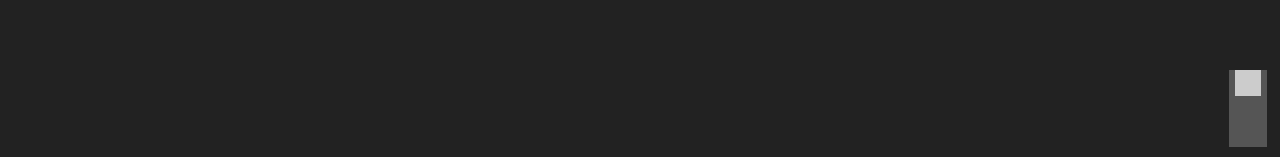
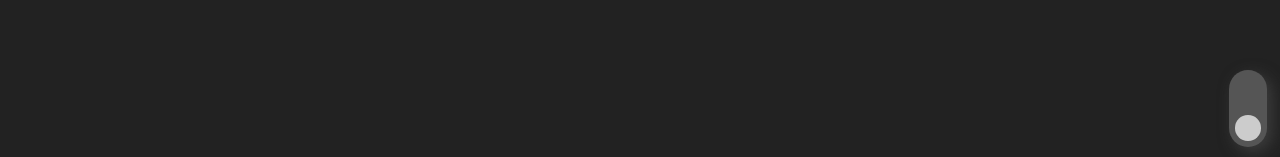
Before and after one commit to JoacoEsteban/epic-todo-list, a Vue app: page / in a window 1280 px wide. Shown: the part 640-797 px from the top of the page. Built offline with nearby package versions, Linux system fonts and the light colour scheme.

Commit message:
switch animation and box-shadows

```diff
--- a/src/components/Index.vue
+++ b/src/components/Index.vue
@@ -1,8 +1,9 @@
 <template>
 <div class="main-container">
   <div @click="toggleTheme" class="theme-switch">
-    <div class="track">
-      <div class="thumb" />
+    <div
+    class="track box-shadow">
+      <div class="thumb" :class="{'down': darkTheme}" />
     </div>
   </div>
   <!-- <div class="big-title w100">
@@ -68,6 +69,7 @@ export default {
       document.documentElement.style.setProperty('--background-color', 'var(--' + theme + '-bg)')
       document.documentElement.style.setProperty('--text-color', 'var(--' + theme + '-text-color)')
       document.documentElement.style.setProperty('--secondary', 'var(--' + theme + '-secondary)')
+      document.documentElement.style.setProperty('--box-shadow-color', 'var(--' + theme + '-box-shadow)')
     }
   }
 }
@@ -117,19 +119,37 @@ export default {
   right: 1em;
 
   .track {
+    cursor: pointer;
     position: relative;
     height: 6em;
     width: 3em;
     background-color: var(--secondary);
-
+    border-radius: 2em;
+    transition: transform var(--transition);
+    &:hover {
+      transform: scale(1.1)
+    }
+    &:active {
+      transform: scale(.98)
+    }
     .thumb {
       $size: 2em;
       $sides: $size / 4;
+
+      background-color: var(--text-color);
       position: absolute;
+      border-radius: 50%;
+
       height: $size;
       left: $sides;
       right: $sides;
-      background-color: var(--text-color);
+      transition: top var(--transition);
+
+      top: $sides;
+
+      &.down {
+        top: calc(100% - #{$size} - #{$sides})
+      }
     }
   }
 }
--- a/src/components/Todo.vue
+++ b/src/components/Todo.vue
@@ -1,5 +1,5 @@
 <template>
-<div :class="{'pull': pull}" class="container">
+<div :class="{'pull': pull}" class="container box-shadow">
   <div class="title">{{todo.text}}</div>
   <div class="point75-em">
     Created <strong>{{todo.created | time}}</strong>
@@ -39,7 +39,7 @@ export default {
   margin-bottom: 1em;
   // width: 100%;
   border-radius: .3em;
-  $transition: .3s ease;
+  $transition: var(--transition);
   transition: transform $transition, opacity $transition, padding $transition, background $transition;
   transform-origin: top;
   transform: scale(.2);
@@ -47,7 +47,6 @@ export default {
   &:nth-last-child(1) {
     margin-bottom: 0;
   }
-
   &.pull {
     padding: 2em 3em;
     transform: scale(1);
--- a/src/styles/sass/global.scss
+++ b/src/styles/sass/global.scss
@@ -3,17 +3,22 @@
     --dark-bg: #222;
     --dark-text-color: #ccc;
     --dark-secondary: #555;
+    --dark-box-shadow: #5558;
 
 
     --light-bg: #eee;
     --light-text-color: #222;
     --light-secondary: #fff;
+    --light-box-shadow: #3335;
 
 
     --background-color: var(--dark-bg);
     --text-color: var(--dark-text-color);
     --secondary: var(--dark-secondary);
+    --box-shadow-color: var(--dark-box-shadow);
     font-size: 1vw;
+
+    --transition: .2s cubic-bezier(.23,.79,0,.99);
 }
 * {
     $transition: .3s ease;
@@ -24,6 +29,7 @@
         font-size: 10px;
     }
 }
+
 body {
     margin: 0;
     padding: 0;
--- a/src/styles/sass/helpers.scss
+++ b/src/styles/sass/helpers.scss
@@ -37,7 +37,7 @@
 }
 
 .box-shadow {
-    box-shadow: 5px 5px 15px 0 rgba(0, 0, 0, 0.4);
+    box-shadow: 5px 5px 15px 0 var(--box-shadow-color);
 }
 
 .w100 {
```
